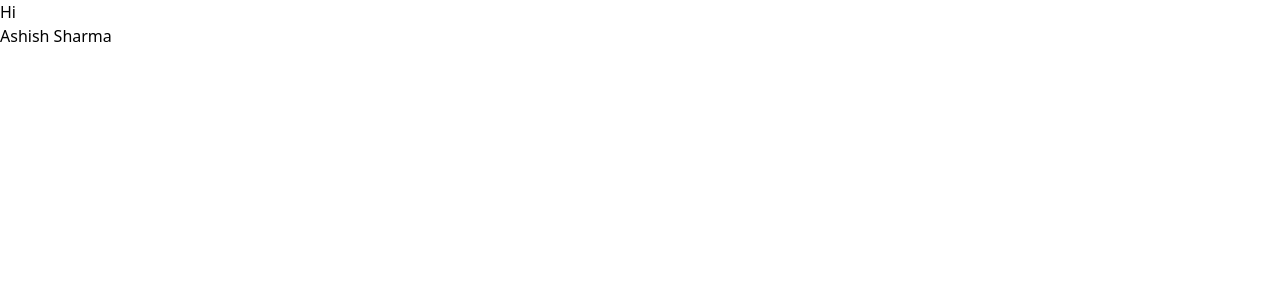
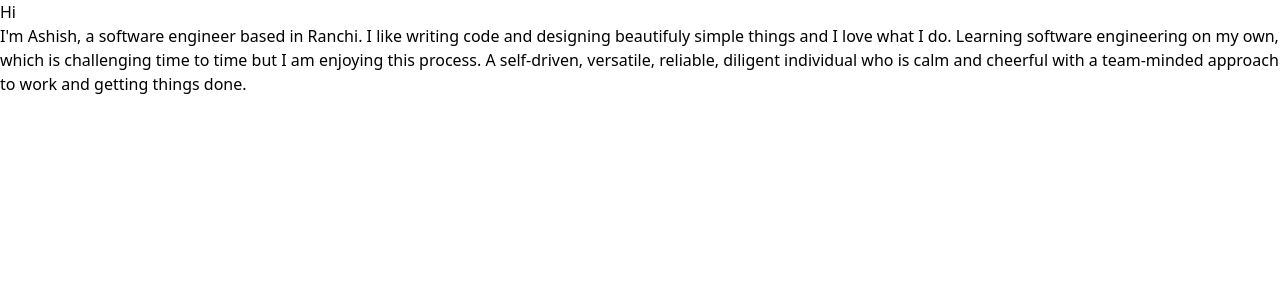
Before and after one commit to itsashish1801/codedamn-frontend-assessment, a Next.js app: page / in a window 1280 px wide. Shown: the top 300 px of the page. Built offline with nearby package versions, Linux system fonts and the light colour scheme.

Commit message:
Build layout.

```diff
--- /dev/null
+++ b/components/Standalone/Container.tsx
@@ -0,0 +1,8 @@
+import clsx from 'clsx';
+import Container from '@/interfaces/container';
+
+function Container({ children, className }: Container) {
+  return <div className={clsx('container mx-auto', className)}>{children}</div>;
+}
+
+export default Container;
--- /dev/null
+++ b/interfaces/container.ts
@@ -0,0 +1,3 @@
+import { Children, ClassName } from './helpers';
+
+export default interface Container extends Children, ClassName {}
--- /dev/null
+++ b/layouts/Layout.tsx
@@ -0,0 +1,23 @@
+import { ReactElement } from 'react';
+import Head from 'next/head';
+
+import Container from '@/components/Standalone/Container';
+
+function Layout({ children }: { children: ReactElement }) {
+  return (
+    <>
+      <Head>
+        <title>Codedamn Frontend assessment</title>
+        <meta
+          name='description'
+          content='Codedamn Frontend assessment by Ashish Sharma'
+        />
+        <meta name='viewport' content='width=device-width, initial-scale=1' />
+        <link rel='icon' href='/codedamn.svg' />
+      </Head>
+      <Container className='max-w-5xl'>{children}</Container>
+    </>
+  );
+}
+
+export default Layout;
--- a/package.json
+++ b/package.json
@@ -13,6 +13,7 @@
     "@types/react": "18.0.33",
     "@types/react-dom": "18.0.11",
     "autoprefixer": "10.4.14",
+    "clsx": "^1.2.1",
     "eslint": "8.37.0",
     "eslint-config-next": "13.3.0",
     "next": "13.3.0",
--- a/pages/_app.tsx
+++ b/pages/_app.tsx
@@ -1,6 +1,30 @@
-import '@/styles/globals.css'
-import type { AppProps } from 'next/app'
+import { Inter } from 'next/font/google';
+import '@/styles/globals.css';
+import type { AppProps } from 'next/app';
+import { NextPage } from 'next';
+import { ReactElement, ReactNode } from 'react';
 
-export default function App({ Component, pageProps }: AppProps) {
-  return <Component {...pageProps} />
+import Layout from '@/layouts/Layout';
+
+export type NextPageWithLayout<P = {}, IP = P> = NextPage<P, IP> & {
+  getLayout?: (page: ReactElement) => ReactNode;
+};
+
+type AppPropsWithLayout = AppProps & {
+  Component: NextPageWithLayout;
+};
+
+const inter = Inter({
+  subsets: ['latin'],
+  variable: '--font-inter',
+});
+
+export default function App({ Component, pageProps }: AppPropsWithLayout) {
+  const getLayout = Component.getLayout ?? ((page) => <Layout>{page}</Layout>);
+
+  return (
+    <div className={`${inter.variable} font-sans`}>
+      {getLayout(<Component {...pageProps} />)}
+    </div>
+  );
 }
--- a/pages/index.tsx
+++ b/pages/index.tsx
@@ -1,7 +1,8 @@
+import User from '@/interfaces/user';
 import useSWR from 'swr';
 
 export default function Home() {
-  const { data, error } = useSWR('/api/user', (url: string) =>
+  const { data, error } = useSWR<User, Error>('/api/user', (url: string) =>
     fetch(url).then((res) => res.json())
   );
 
@@ -11,7 +12,7 @@ export default function Home() {
   return (
     <main>
       <h1>Hi</h1>
-      <p>{data.fullName}</p>
+      <p>{data.about}</p>
     </main>
   );
 }
```
Also changed, not shown: interfaces/helpers.ts (added, +20 -0 lines), 1 other file (tests, documents, lock files or other folders).
